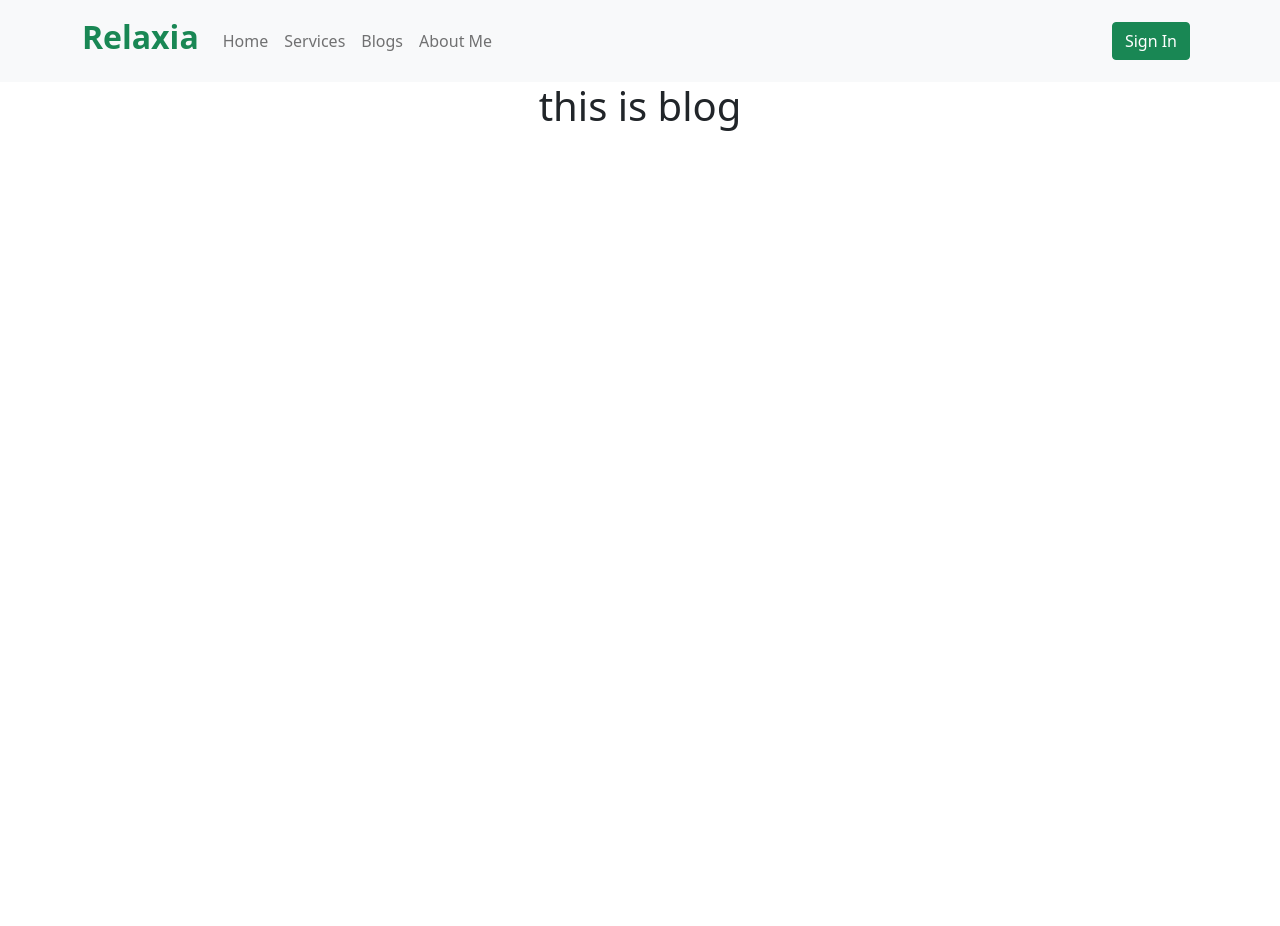
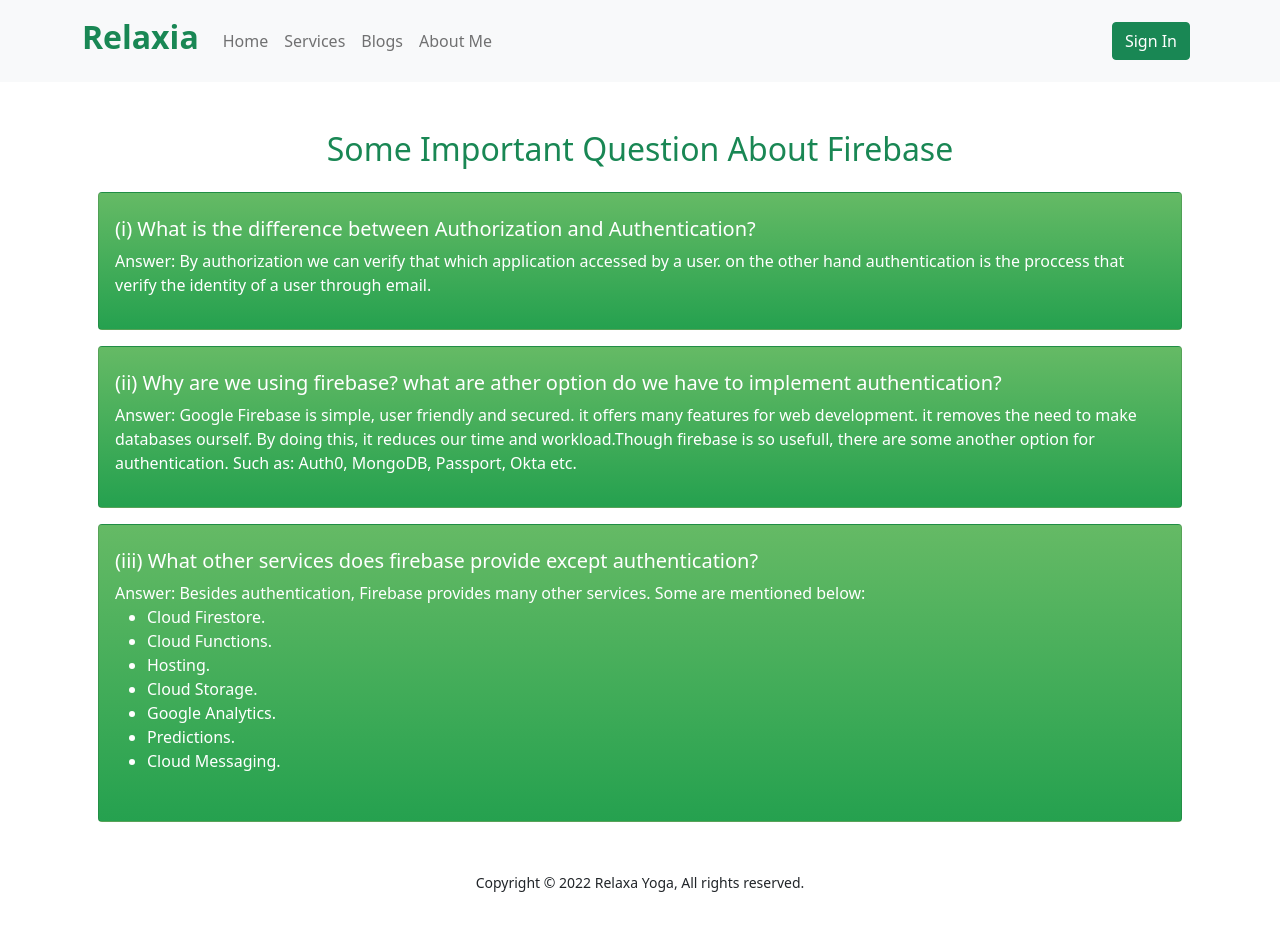
Before and after one commit to sadiajuthi/Yoga-instructor, a React (Create React App) app: page /blogs in a window 1280 px wide. Before the commit the page ends 800 px from the top, so only its background shows below. Built offline with nearby package versions, Linux system fonts and the light colour scheme; no server answers.

Commit message:
Blog page added

```diff
--- a/src/About/About.css
+++ b/src/About/About.css
@@ -0,0 +1,6 @@
+.intro {
+    background: linear-gradient(to bottom, #65ba65 0%, #25a14f 100%);
+    border-radius: 15px;
+
+    color: white;
+}
--- a/src/About/About.js
+++ b/src/About/About.js
@@ -1,9 +1,19 @@
 import React from 'react';
+import './About.css'
 
 const About = () => {
     return (
-        <div>
-            <h1>this is About me</h1>
+        <div className='container'>
+            <div className="row intro mt-5 w-75 mx-auto mb-3">
+                <div className="col-md-6 mt-5 ps-5">
+                    <h2 className='mt-5 pt-4'>Myself</h2>
+                    <h1>Sadia Afrin Juthi</h1>
+                </div>
+                <div className="col-md-6 p-4 mb-5">
+                    <h4>A short description about my goal:</h4>
+                    <p>I have completed my MSC in Mathematics. Though I am a non CSE person but in last few years I feel my passion in web development. Now my goal is to become a successfull web developer. for this purpose I joined in Programming Hero With Jhangkar Mahmub Course. It makes me so happy when I learn code. I never feel this hppiness in other works. thats why I choose it. I know I just learn maximum 40% of programming. but I beleive that Programming Hero Team help me to achieve my Goal. </p>
+                </div>
+            </div>
         </div>
     );
 };
--- a/src/App.js
+++ b/src/App.js
@@ -8,10 +8,11 @@ import About from './About/About'
 import SignIn from './SignIn/SignIn'
 import SignUp from './SignUp/SignUp'
 import NotFound from './NotFound/NotFound';
+import Footer from './Footer/Footer'
 
 function App() {
   return (
-    <div className="text-center">
+    <div>
       <Header></Header>
       <Routes>
         <Route path='/' element={<Home></Home>}></Route>
@@ -24,6 +25,7 @@ function App() {
 
 
       </Routes>
+      <Footer></Footer>
 
     </div>
   );
--- /dev/null
+++ b/src/Blogs/Blogs.css
@@ -0,0 +1,7 @@
+.question-card {
+    background: linear-gradient(to bottom, #65ba65 0%, #25a14f 100%);
+    /* background: linear-gradient(to bottom, #215f00 0%, #e4e4d9 100%); */
+    border-radius: 10px;
+    color: white;
+
+}
--- a/src/Blogs/Blogs.js
+++ b/src/Blogs/Blogs.js
@@ -1,9 +1,34 @@
 import React from 'react';
+import './Blogs.css'
 
 const Blogs = () => {
     return (
-        <div>
-            <h1>this is blog</h1>
+        <div className=''>
+            <h2 className='mt-5 mb-4 text-success text-center'>Some Important Question About Firebase</h2>
+            <div className="container text-start">
+                <div className="card p-3 m-3 question-card">
+                    <h5 className='mt-2'>(i) What is the difference between Authorization and Authentication?</h5>
+                    <p className='fw-normal'>Answer: By authorization we can verify that which application accessed by a user. on the other hand authentication is the proccess that verify the identity of a user through email. </p>
+                </div>
+                <div className="card p-3 m-3 question-card">
+                    <h5 className='mt-2'>(ii) Why are we using firebase? what are ather option do we have to implement authentication?</h5>
+                    <p>Answer: Google Firebase is simple, user friendly and secured. it offers many features for web development. it removes the need to make databases ourself. By doing this, it reduces our time and workload.Though firebase is so usefull, there are some another option for authentication. Such as: Auth0, MongoDB, Passport, Okta etc. </p>
+                </div>
+                <div className="card p-3 m-3 question-card">
+                    <h5 className='mt-2'>(iii) What other services does firebase provide except authentication?</h5>
+                    <p>Answer: Besides authentication, Firebase provides many other services. Some are mentioned below:
+                        <ul>
+                            <li>Cloud Firestore.</li>
+                            <li>Cloud Functions.</li>
+                            <li>Hosting.</li>
+                            <li>Cloud Storage.</li>
+                            <li>Google Analytics.</li>
+                            <li>Predictions.</li>
+                            <li>Cloud Messaging.</li>
+                        </ul>
+                    </p>
+                </div>
+            </div>
         </div>
     );
 };
--- a/src/Home/Home.js
+++ b/src/Home/Home.js
@@ -2,7 +2,7 @@ import React from 'react';
 import img from '../image/banner.jpg'
 import './Home.css'
 import useServices from '../hooks/useService'
-import Footer from '../Footer/Footer'
+
 
 
 
@@ -42,7 +42,7 @@ const Home = () => {
                 </div>
 
             </section>
-            <Footer></Footer>
+
 
         </div>
     );
--- a/src/SignIn/SignIn.css
+++ b/src/SignIn/SignIn.css
@@ -1,5 +1,5 @@
 .form {
-    background-color: rgb(99, 200, 99);
+    background: linear-gradient(to bottom, #65ba65 0%, #19b04c 100%);
     border-radius: 15px;
 }
 
--- a/src/SignIn/SignIn.js
+++ b/src/SignIn/SignIn.js
@@ -48,7 +48,7 @@ const SignIn = () => {
                     <button className='btn btn-success w-100 py-2 mt-4 mb-1 fw-bold'>Sign In</button>
                 </form>
 
-                <p className='ms-4'>New to Relaxia? <Link to='/signup' className='text-danger pe-auto text-decoration-none' onClick={navigateSignUp}>Please Sign up.</Link></p>
+                <p className='ms-4 text-light'>New to Relaxia? <Link to='/signup' className='text-danger pe-auto text-decoration-none' onClick={navigateSignUp}>Please Sign up.</Link></p>
 
                 <div>
                     <h6 className='text-center text-light'>or</h6>
--- a/src/SignUp/SignUp.js
+++ b/src/SignUp/SignUp.js
@@ -82,7 +82,7 @@ const SignUp = () => {
                             <input className='btn btn-success w-100 py-2 mt-4 fw-bold' type="submit" value="signup" />
                         </div>
                     </form>
-                    <p className='test-start ms-4'>Already have a account? <Link to='/signin' className='text-danger pe-auto text-decoration-none' onClick={navigateSignIn}>Please Sign In.</Link></p>
+                    <p className='test-start ms-4 text-light'>Already have a account? <Link to='/signin' className='text-danger pe-auto text-decoration-none' onClick={navigateSignIn}>Please Sign In.</Link></p>
 
                     <div>
                         <h6 className='text-center text-light'>or</h6>
```
